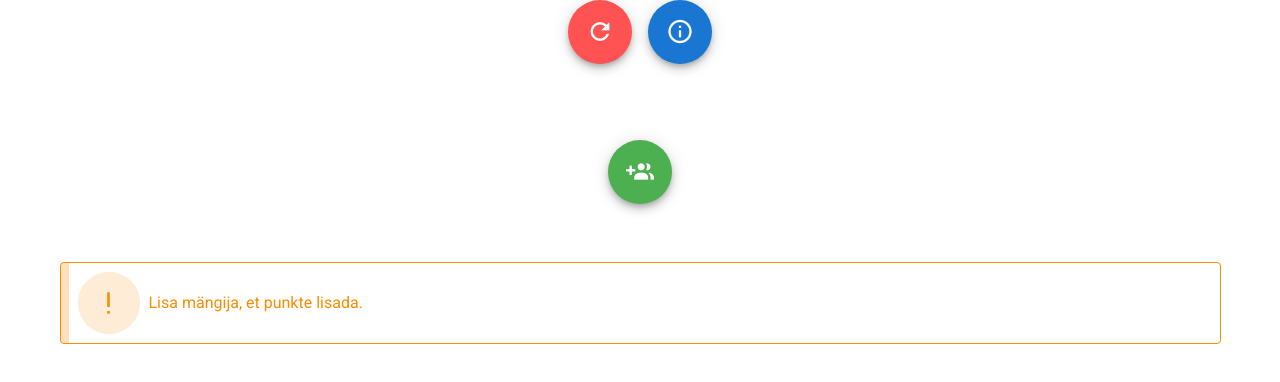
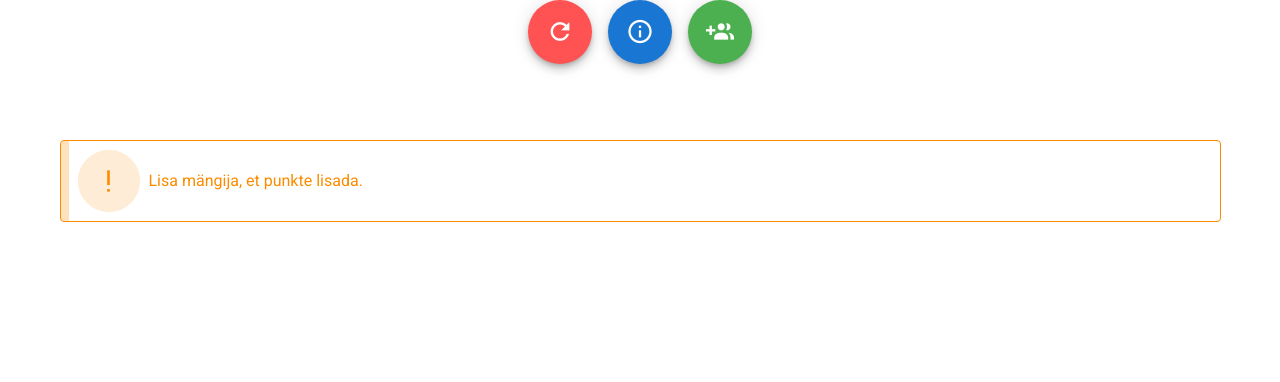
Before and after one commit to aquafinatrippy/discgolfScore, a Vue app: page / in a window 1280 px wide. Shown: the top 382 px of the page. Built offline with nearby package versions, Linux system fonts and the light colour scheme.

Commit message:
Navbar fixed, slot used

```diff
--- a/src/components/Navbar.vue
+++ b/src/components/Navbar.vue
@@ -13,6 +13,7 @@
         @click="infoDialog = true"
         ><v-icon dark>mdi-information-outline</v-icon>
       </v-btn>
+      <slot></slot>
     </div>
     <v-dialog v-model="infoDialog" width="500">
       <About />
--- a/src/views/Home.vue
+++ b/src/views/Home.vue
@@ -1,21 +1,12 @@
 <template>
   <v-app>
     <!-- <About :test="infoDialog"  /> -->
-    <Navbar />
+    <Navbar>
+      <v-btn class="mx-2" fab dark large color="success" @click="dialog = true">
+        <v-icon dark>mdi-account-multiple-plus</v-icon>
+      </v-btn>
+    </Navbar>
     <v-container>
-      <div class="text-center" style="padding-bottom: 5%;">
-        <v-btn
-          class="mx-2"
-          fab
-          dark
-          large
-          color="success"
-          @click="dialog = true"
-        >
-          <v-icon dark>mdi-account-multiple-plus</v-icon>
-        </v-btn>
-      </div>
-
       <PlayerList :players="players" />
 
       <v-dialog v-model="dialog" width="500">
@@ -67,9 +58,6 @@ export default {
       players.push(player);
       this.dialog = false;
     },
-    reload() {
-      location.reload();
-    },
   },
 };
 </script>
```
